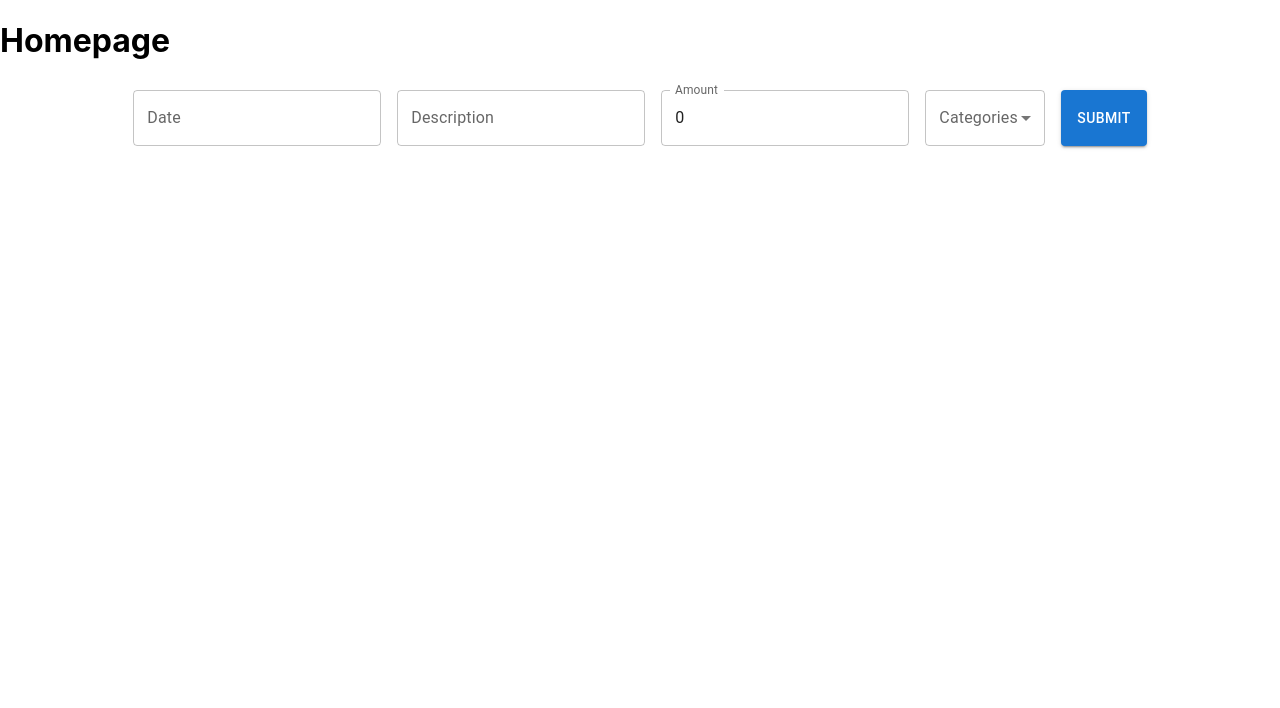
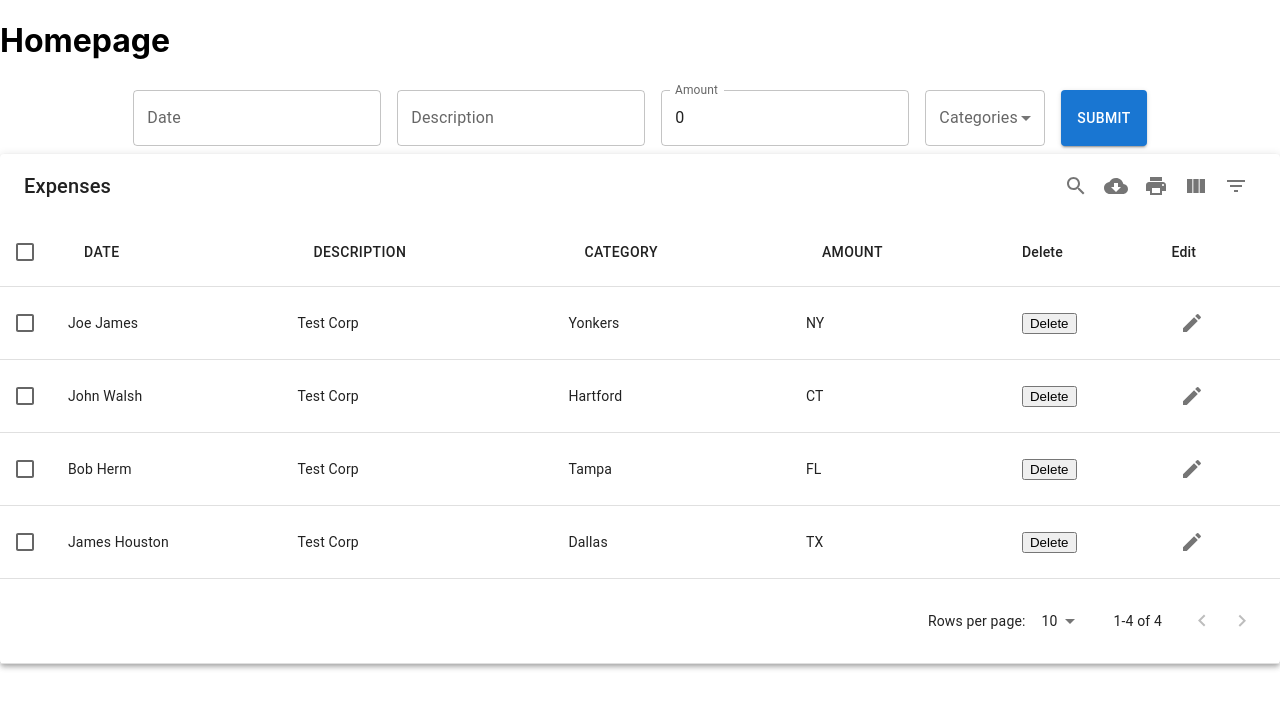
Before and after one commit to avarap/whereismymoney, a React (Create React App) app in the folder client/: page / in a window 1280 px wide. Shown: the top 708 px of the page. Built offline with nearby package versions, Linux system fonts and the light colour scheme; no server answers.

Commit message:
MUI Table

```diff
--- a/client/package.json
+++ b/client/package.json
@@ -11,6 +11,7 @@
     "@testing-library/react": "^13.4.0",
     "@testing-library/user-event": "^13.5.0",
     "axios": "^1.1.3",
+    "mui-datatables": "^4.2.2",
     "react": "^18.2.0",
     "react-dom": "^18.2.0",
     "react-router-dom": "^6.4.3",
--- /dev/null
+++ b/client/src/components/MaterialTable.jsx
@@ -0,0 +1,113 @@
+import * as React from 'react';
+import MUIDataTables, {TableBody} from "mui-datatables"
+import { Paper} from '@mui/material';
+import ModeEditIcon from '@mui/icons-material/ModeEdit';
+import { IconButton} from '@mui/material';
+
+
+
+const columns = [
+    {
+      name: "Date",
+      options: {
+        filter: true,
+      }
+    },
+    {
+      label: "Description",
+      name: "Title",
+      options: {
+        filter: true,
+      }
+    },
+    {
+      name: "Category",
+      options: {
+        filter: false,
+      }
+    },
+    {
+      name: "Amount",
+      options: {
+        filter: true,
+      }
+    },
+    {
+        name: "Delete",
+        options: {
+          filter: true,
+          sort: false,
+          empty: true,
+          customBodyRender: (value, tableMeta, updateValue) => {
+            return (
+              <button onClick={() => console.log(value, tableMeta) }>
+                Delete
+              </button>
+            );
+          }
+        }
+      },
+      {
+        name: "Edit",
+        options: {
+          filter: false,
+          sort: false,
+          empty: true,
+          customBodyRender: (value, tableMeta, updateValue) => {
+            return (
+              <IconButton onClick={() => console.log(value, tableMeta) }>
+                <ModeEditIcon />
+              </IconButton>
+            );
+          }
+        }
+      },
+  ];
+
+  const data = [
+    ["Joe James", "Test Corp", "Yonkers", "NY"],
+    ["John Walsh", "Test Corp", "Hartford", "CT"],
+    ["Bob Herm", "Test Corp", "Tampa", "FL"],
+    ["James Houston", "Test Corp", "Dallas", "TX"],
+   ];
+const options = {
+    filterType: 'checkbox',
+  };
+
+  const CustomPaper = () => {
+    return (
+        <Paper
+        sx={{boxShadow: "none !important"}}
+        />
+    );
+};
+
+const CustomMuiPaper = (props) => {
+    return <TableBody {...props} ItemComponent={CustomPaper} />;
+};
+
+function MaterialTable() {
+
+    // const [rows, setRows] = useState();
+
+    // const deleteRow = (number) => {
+    //   let copy = [...rows]
+    //   copy.filter((item, index) => number !== index
+    //   )
+    //   setRows()
+    // }
+
+  return (
+    <MUIDataTables
+    title={"Expenses"}
+    data={data}
+    columns={columns}
+    options={options}
+    components={{
+        TableBody: CustomMuiPaper,
+      }}
+    />
+  )
+}
+
+export default MaterialTable;
--- a/client/src/components/Orders.jsx
+++ b/client/src/components/Orders.jsx
@@ -6,6 +6,11 @@ import TableCell from '@mui/material/TableCell';
 import TableHead from '@mui/material/TableHead';
 import TableRow from '@mui/material/TableRow';
 import Title from './Title';
+import SearchForm from '../components/SearchForm';
+import DeleteForeverIcon from '@mui/icons-material/DeleteForever';
+import EditIcon from '@mui/icons-material/Edit';
+
+
 
 // Generate Order Data
 function createData(id, date, name, shipTo, paymentMethod, amount) {
@@ -56,13 +61,15 @@ export default function Orders() {
   return (
     <React.Fragment>
       <Title>Recent Expenses</Title>
+      <SearchForm />
       <Table size="small">
         <TableHead>
           <TableRow>
             <TableCell>Date</TableCell>
             <TableCell>Description</TableCell>
             <TableCell>Category</TableCell>
-            <TableCell align="right">Amount</TableCell>
+            <TableCell>Amount</TableCell>
+            <TableCell align="right">Actions</TableCell>
           </TableRow>
         </TableHead>
         <TableBody>
@@ -71,7 +78,8 @@ export default function Orders() {
               <TableCell>{row.date}</TableCell>
               <TableCell>{row.name}</TableCell>
               <TableCell>{row.shipTo}</TableCell>
-              <TableCell align="right">{`$${row.amount}`}</TableCell>
+              <TableCell>{`$${row.amount}`}</TableCell>
+              <TableCell align="right"><DeleteForeverIcon sx={{ color: "#d63031" }} /><EditIcon sx={{ color: "#00b894" }} /></TableCell>
             </TableRow>
           ))}
         </TableBody>
--- /dev/null
+++ b/client/src/components/SearchForm.jsx
@@ -0,0 +1,58 @@
+// import React, { useState } from "react";
+// import Grid from "@mui/material/Grid";
+// import TextField from "@mui/material/TextField";
+// // import FormControlLabel from "@mui/material/FormControlLabel";
+// import FormControl from "@mui/material/FormControl";
+// // import FormLabel from "@mui/material/FormLabel";
+// // import RadioGroup from "@mui/material/RadioGroup";
+// // import Radio from "@mui/material/Radio";
+// import Select from "@mui/material/Select";
+// import MenuItem from "@mui/material/MenuItem";
+// // import Slider from "@mui/material/Slider";
+// import Button from "@mui/material/Button";
+// import InputLabel from "@mui/material/InputLabel";
+// import { postData } from "../utils/useFetch";
+
+// const defaultValues = {
+//   valueDate: "",
+//   description: "",
+//   category: "",
+//   totalAmount: 0,
+//   // overall = [];
+//   // overall.push({ percentage: 100, paid: "True", user: req.user._id });
+//   picture: "",
+//   owner: "",
+// };
+
+// const apiRoute = "/cashflow/create";
+
+// const SearchForm = ({ onSearch }) => {
+//   const [search, setSearch] = React.useState("");
+
+//   const onInputChange = (value) => {
+//     setSearch(value);
+//     onSearch(value);
+//   }
+
+//   // const handleInputChange = (e) => {
+//   //   const { name, value } = e.target;
+//   //   setQuery({ ...tableValues, [name]: value, });
+//   // };
+
+//   // const handleSubmit = async (event) => {
+//   //   event.preventDefault();
+//   //   const respAPI = await postData(process.env.REACT_APP_API_URL + apiRoute, formValues);
+//   //   console.log(respAPI);
+//   //   setFormValues(defaultValues);
+//   // };
+
+//   return (
+//     <Grid container alignItems="center" justify="center" direction="column" >
+//       <Grid item xs={12} md={8} lg={9} sx={{ display: "flex" }}>
+//         <TextField id="date-input" name="valueDate" label="Search..." type="text" className="searchbar" value={search} onChange={(e) => onInputChange(e.target.value)} sx={{ m: 1 }} />
+//       </Grid>
+//     </Grid>
+//   );
+// };
+
+// export default SearchForm;
--- a/client/src/pages/Cashflow.jsx
+++ b/client/src/pages/Cashflow.jsx
@@ -1,13 +1,17 @@
 import React from 'react'
-import Orders from '../components/Orders';
+// import Orders from '../components/Orders';
 import Typography from '@mui/material/Typography';
 import Paper from '@mui/material/Paper';
 import Grid from '@mui/material/Grid';
 import CashFlowForm from '../components/CashFlowForm';
-
+import MaterialTable from "../components/MaterialTable";
+import { useState } from "react"
 
 function Cashflow() {
-
+  // const [item, setItem] = useState("");
+  // const addNewItem = (newItem) => {
+  //   setItem(oldItems => [...oldItems, newItem]);
+  // }
 
   return (
     <>
@@ -31,13 +35,13 @@ function Cashflow() {
             >
               Add a new expense
             </Typography>
-                  <CashFlowForm />
+                  <CashFlowForm setFormValues={setFormValues} />
                 </Paper>
               </Grid>
-              {/* Recent Orders */}
+              {/* Recent Expenses */}
               <Grid item xs={12}>
                 <Paper sx={{ p: 2, display: 'flex', flexDirection: 'column' }}>
-                  <Orders />
+                <MaterialTable />
                 </Paper>
               </Grid>
     </>
--- a/client/src/pages/Home.jsx
+++ b/client/src/pages/Home.jsx
@@ -1,5 +1,6 @@
 // import axios from "axios";
 import CashFlowForm from "../components/CashFlowForm";
+import MaterialTable from "../components/MaterialTable";
 
 function Home() {
 
@@ -23,6 +24,7 @@ function Home() {
 		<div >
 			<h1>Homepage</h1>
 			<CashFlowForm/>
+			<MaterialTable/>
 
 			{/* <img
 						src={user.picture}
```
Also changed, not shown: client/src/components/DeleteData.jsx (added, +22 -0 lines), 1 other file (tests, documents, lock files or other folders).
